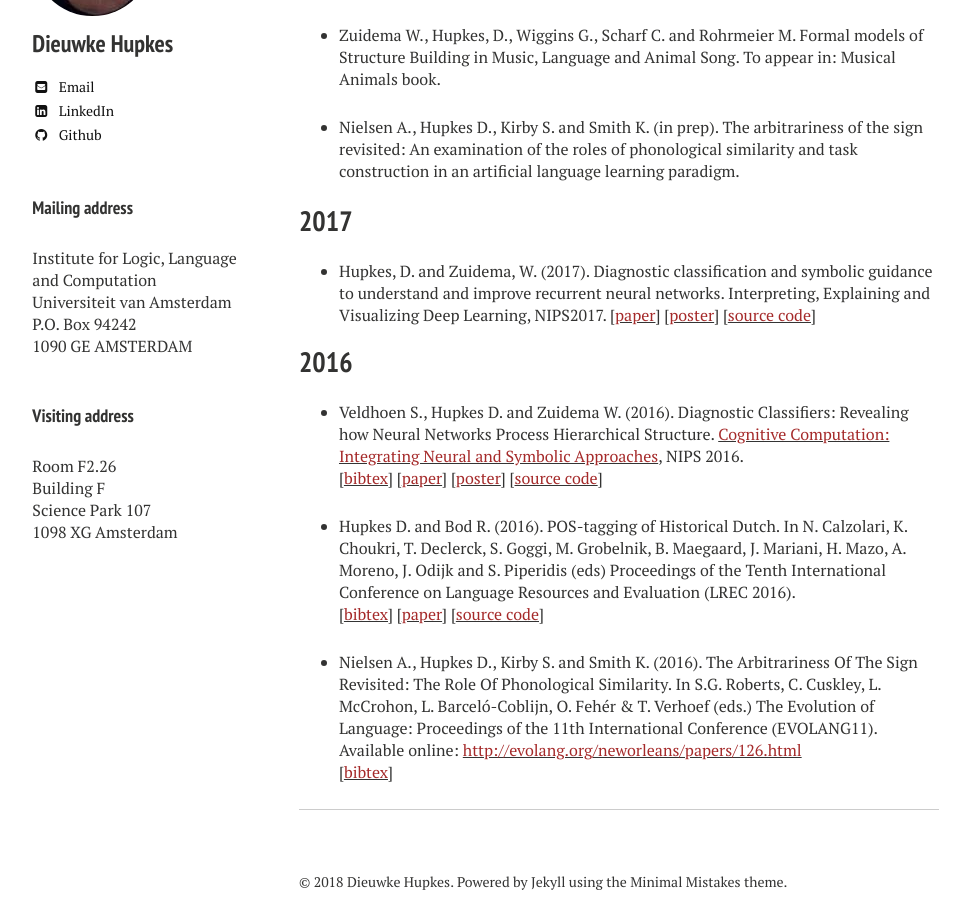
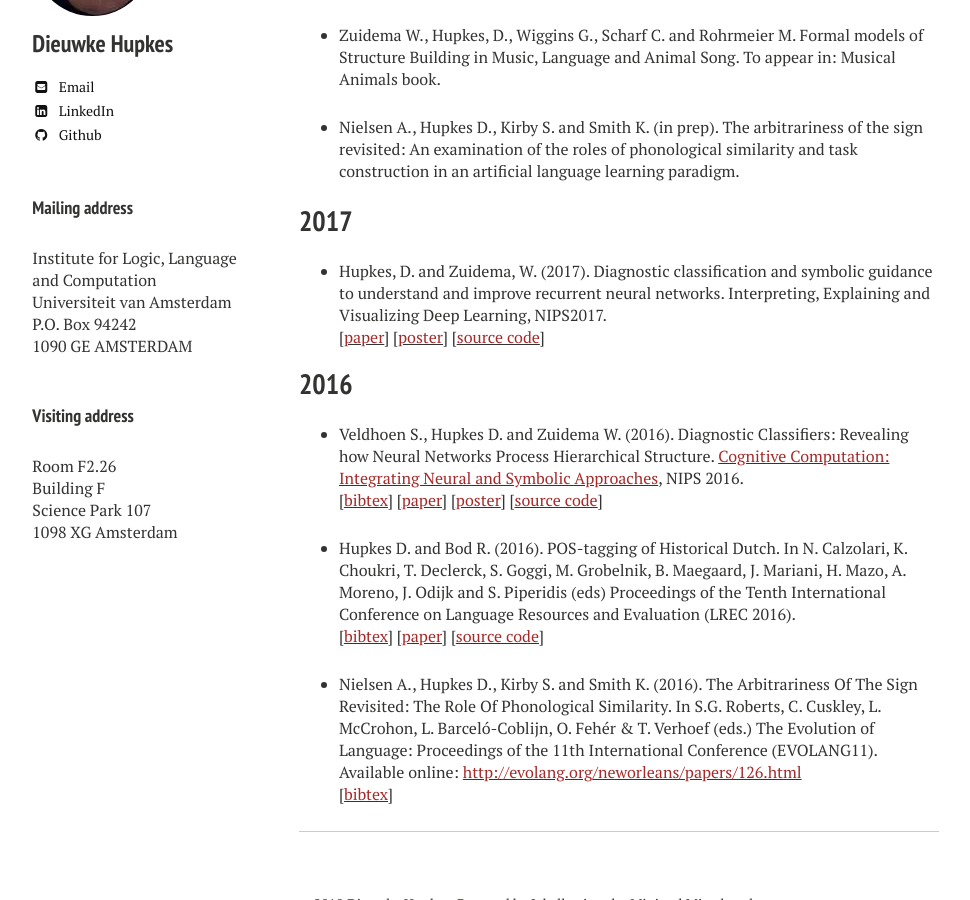
Before and after one commit to dieuwkehupkes/dieuwkehupkes.github.io, a Jekyll site: the page built from publications/index.md, in a window 1280 px wide and 900 px high, scrolled down 594 px. Shown: the whole window, without its empty margins (21-991 px from the left). Built offline with Jekyll 4.4.1, drawn with Linux system fonts in a browser that asks for light colours; nearby versions of some CDN libraries.

```diff
--- a/publications/index.md
+++ b/publications/index.md
@@ -22,7 +22,7 @@ image:
 
 ## 2017
 
-* Hupkes, D. and Zuidema, W. (2017). Diagnostic classification and symbolic guidance to understand and improve recurrent neural networks. Interpreting, Explaining and Visualizing Deep Learning, NIPS2017.
+* Hupkes, D. and Zuidema, W. (2017). Diagnostic classification and symbolic guidance to understand and improve recurrent neural networks. Interpreting, Explaining and Visualizing Deep Learning, NIPS2017.\\
 \[[<font color="brown">paper</font>](http://www.interpretable-ml.org/nips2017workshop/papers/12.pdf){:target="blank"}\] \[[<font color="brown">poster</font>](../research/nips2017_poster.pdf){:target="_blank"}\] \[[<font color="brown">source code</font>](https://github.com/dieuwkehupkes/processing_arithmetics){:target="_blank"}\]
 
 ## 2016
```
Also changed, not shown: 1 other file.
